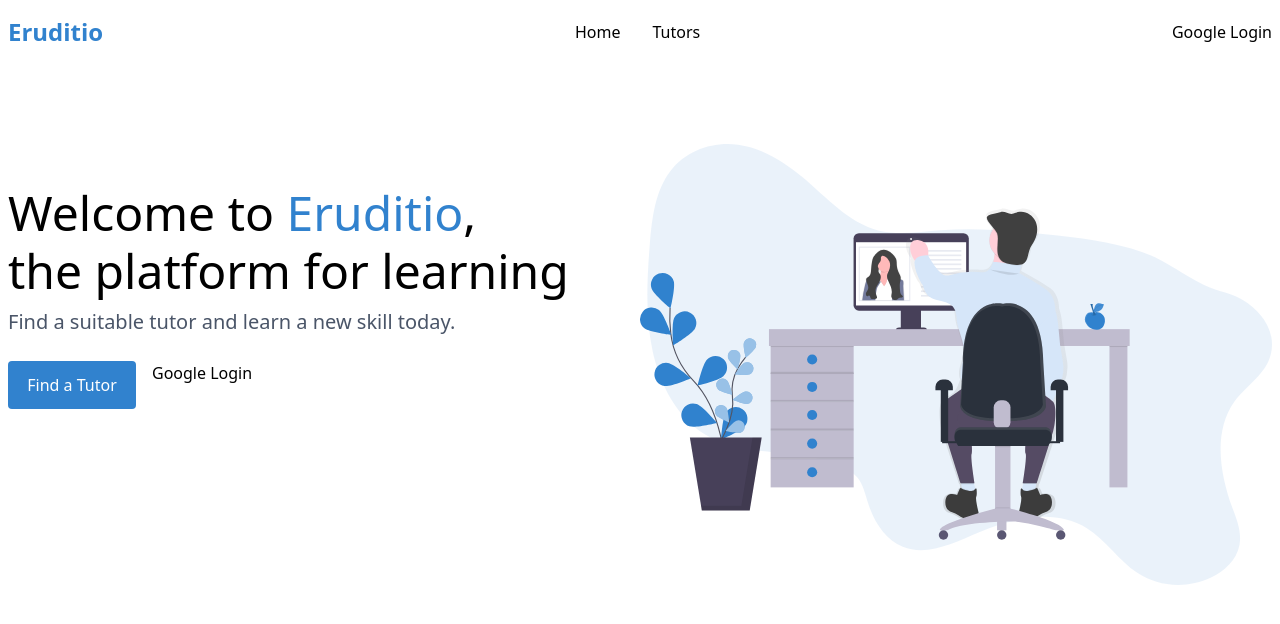
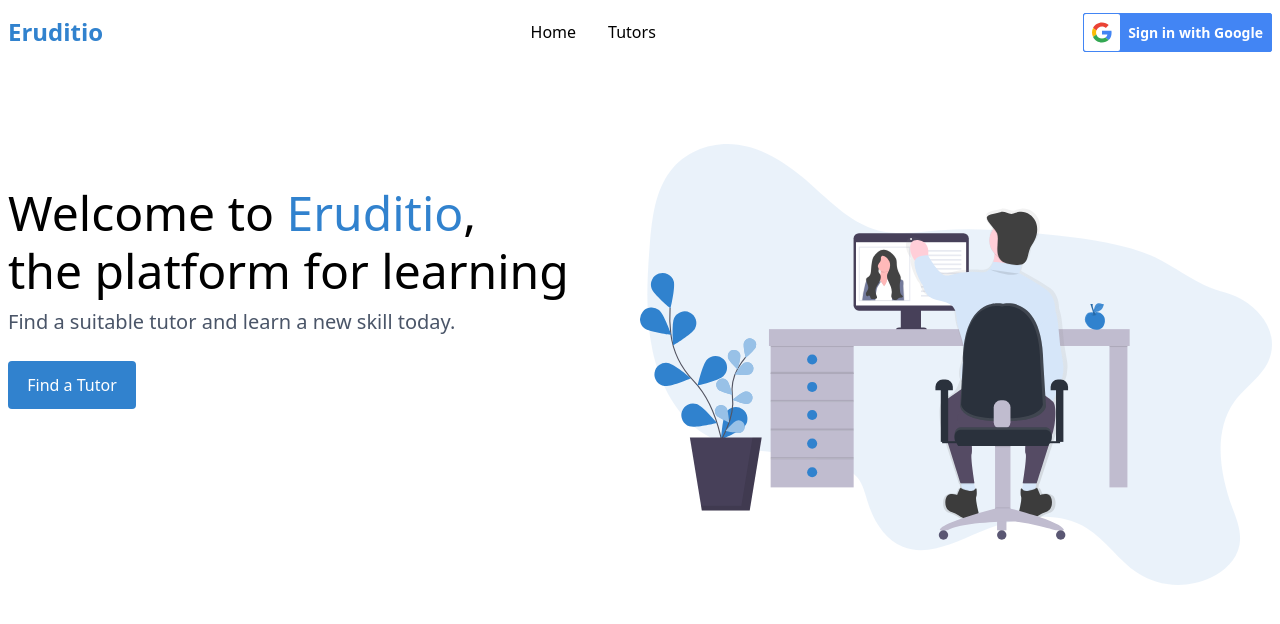
Before and after one commit to pontussandberg/eruditio, a React app in the folder client/: page / in a window 1280 px wide. Shown: the top 624 px of the page. Built offline with nearby package versions, Linux system fonts and the light colour scheme; no server answers.

Commit message:
added Google button

```diff
--- a/client/src/components/Home.jsx
+++ b/client/src/components/Home.jsx
@@ -2,20 +2,20 @@ import React from 'react';
 import logo from '../media/logo2.svg';
 import ButtonLink from './buttons/ButtonLink.jsx';
 import ScnBtnLink from './buttons/ScnBtnLink.jsx';
-import GoogleOAuth from './buttons/GoogleOAuth.jsx';
 
-const Home = ({authenticated}) => (
+const Home = ({ authenticated }) => (
     <section className='flex flex-col md:flex-row justify-between md:mt-20'>
         <div className='md:mt-10 md:mb-0 mb-10'>
             <h2 className='text-3xl sm:text-4xl md:text-5xl line-height-custom'>Welcome to <span className='text-blue-600'>Eruditio</span>,
-            <br/>
-            the platform for learning</h2>
+                <br/>
+            the platform for learning
+            </h2>
             <p className='text-base sm:text-lg md:text-xl text-gray-700 mt-2'>Find a suitable tutor and learn a new skill today.</p>
             <div className='flex mt-6'>
                 <ButtonLink text='Find a Tutor' path='/tutors' classes='sm:w-32 sm:h-12 flex items-center justify-center'/>
                 {authenticated
                     ? <ScnBtnLink text='Connections' path='/connections' classes='mx-4 sm:w-32 sm:h-12 flex items-center justify-center' />
-                    : <GoogleOAuth classes='mx-4 sm:w-32 sm:h-12' />
+                    : null
                 }
 
             </div>
--- a/client/src/components/buttons/GoogleOAuth.jsx
+++ b/client/src/components/buttons/GoogleOAuth.jsx
@@ -1,7 +1,15 @@
 import React from 'react';
+import googleSVG from '../../media/google.svg';
 
 const GoogleOAuth = ({ classes }) => (
-    <a className={`${classes}`} href='http://localhost:5000/auth/google'>Google Login</a>
+    <a
+        style={{ backgroundColor: '#4285F4', borderColor: '#4285F4' }}
+        className={`flex border rounded-sm ${classes}`}
+        href='http://localhost:5000/auth/google'
+    >
+        <img style={{ width: '36px' }} className='bg-white p-2 rounded-sm' src={googleSVG} />
+        <span className='text-sm text-white font-semibold p-2'>Sign in with Google</span>
+    </a>
 );
 
 export default GoogleOAuth;
```
